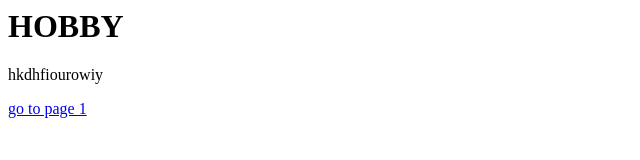
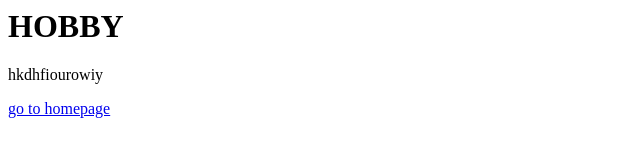
Before and after one commit to saeami/saeami.github.io, a plain HTML site: page hobby.html in a window 1280 px wide. Shown: the full height of the page, 0-640 px from the left. Drawn offline with Linux system fonts and the light colour scheme.

Commit message:
Update hobby.html

```diff
--- a/hobby.html
+++ b/hobby.html
@@ -5,6 +5,6 @@
 <body>
     <h1>HOBBY</h1>
     <p>hkdhfiourowiy</p>
-     <a href="index.html">go to page 1</a>
+     <a href="index.html">go to homepage</a>
 </body>
 </html>
```
